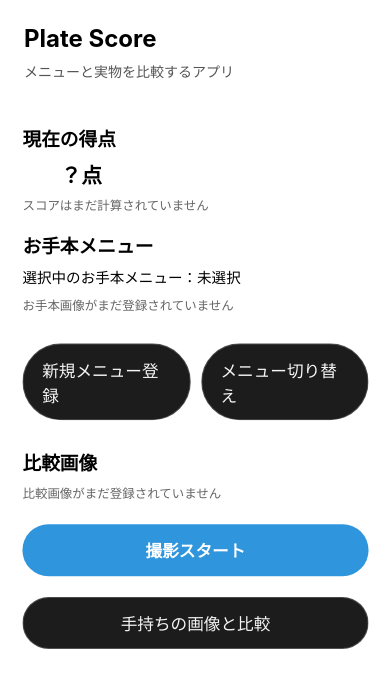
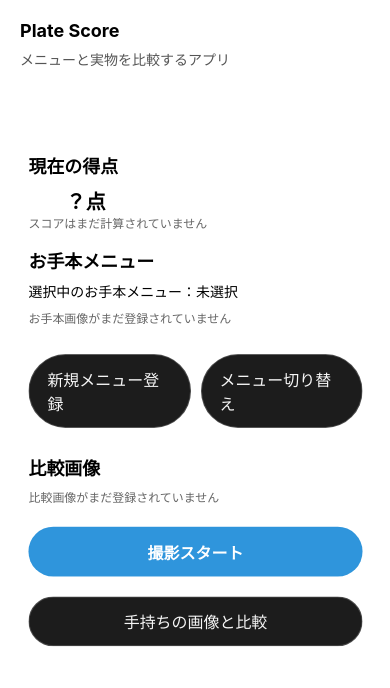
Before and after one commit to OmotoHaruuumi/PlateScore, a React Native app: screen / in a window 390 px wide. Shown: the top 688 px of the page. Built offline with nearby package versions, Linux system fonts and the light colour scheme.

Commit message:
背景が白になるようにした

```diff
--- a/App.tsx
+++ b/App.tsx
@@ -158,6 +158,7 @@ export default function App() {
 const styles = StyleSheet.create({
   container: {
     flex: 1,
+    backgroundColor: '#fff',
   },
   captureSafeArea: {
     backgroundColor: '#000',
--- a/src/screens/HomeScreen.tsx
+++ b/src/screens/HomeScreen.tsx
@@ -1,6 +1,7 @@
 // src/screens/HomeScreen.tsx
 import React, { useEffect, useRef, useState } from 'react';
-import { View, Text, StyleSheet, Image, useWindowDimensions, Modal, TouchableOpacity, Animated, Easing } from 'react-native';
+import { View, Text, StyleSheet, Image, useWindowDimensions, Modal, TouchableOpacity, Animated, Easing, ScrollView } from 'react-native';
+import { useSafeAreaInsets } from 'react-native-safe-area-context';
 import { ActionButton } from '../ui/ActionButton';
 
 type HomeScreenProps = {
@@ -34,10 +35,13 @@ export const HomeScreen: React.FC<HomeScreenProps> = ({
     onPressStartScoring,
 }) => {
     const [previewUri, setPreviewUri] = useState<string | null>(null);
+    const insets = useSafeAreaInsets();
     const { width: screenWidth, height: screenHeight } = useWindowDimensions();
+    const outerPadding = 8;
+    const availableWidth = Math.max(0, screenWidth - outerPadding * 2);
     const pulseAnim = useRef(new Animated.Value(1)).current;
     const pulseLoopRef = useRef<Animated.CompositeAnimation | null>(null);
-    const scale = Math.min(screenWidth / BASE_WIDTH, screenHeight / BASE_HEIGHT);
+    const scale = Math.min(availableWidth / BASE_WIDTH, screenHeight / BASE_HEIGHT);
     const spacingSm = Math.max(8, Math.round(10 * scale));
     const contentPadding = Math.max(16, Math.round(20 * scale));
     const spacingMd = Math.max(12, Math.round(16 * scale));
@@ -93,10 +97,16 @@ export const HomeScreen: React.FC<HomeScreenProps> = ({
                 <Text style={[styles.subtitle, { marginBottom: spacingLg }]}>メニューと実物を比較するアプリ</Text>
             </View>
 
-            <View style={styles.content}
+            <ScrollView
+                style={styles.content}
+                contentContainerStyle={[
+                    styles.contentInner,
+                    { paddingBottom: 30 + insets.bottom + spacingLg },
+                    { paddingHorizontal: outerPadding },
+                ]}
+                showsVerticalScrollIndicator={false}
             >
-                <View style={[styles.scaleStage, { transform: [{ scale }] }, { paddingHorizontal: contentPadding }]}
-                >
+                <View style={[styles.scaleStage, { transform: [{ scale }] }, { paddingHorizontal: contentPadding }]}>
                     <View style={[styles.section, { marginBottom: spacingMd }]}
                     >
                         <Text style={styles.sectionTitle}>現在の得点</Text>
@@ -196,7 +206,7 @@ export const HomeScreen: React.FC<HomeScreenProps> = ({
                         </View>
                     </View>
                 </View>
-            </View>
+            </ScrollView>
 
             <Modal
                 visible={Boolean(previewUri)}
@@ -233,8 +243,9 @@ export const HomeScreen: React.FC<HomeScreenProps> = ({
 const styles = StyleSheet.create({
     container: {
         flex: 1,
-        paddingHorizontal: 24,
-        paddingTop: 24,
+        paddingHorizontal: 20,
+        paddingTop: 20,
+        paddingBottom: 10,
     },
     header: {
         alignItems: 'flex-start',
@@ -244,12 +255,15 @@ const styles = StyleSheet.create({
         paddingTop: 30,
         paddingBottom: 30,
     },
+    contentInner: {
+        paddingTop: 30,
+    },
     scaleStage: {
         width: BASE_WIDTH,
         alignSelf: 'center',
     },
     title: {
-        fontSize: 24,
+        fontSize: 18,
         fontWeight: 'bold',
         textAlign: 'left',
         marginBottom: 8,
@@ -260,7 +274,7 @@ const styles = StyleSheet.create({
         textAlign: 'left',
     },
     section: {
-        marginBottom: 24,
+        marginBottom: 10,
     },
     sectionTitle: {
         fontSize: 18,
@@ -291,9 +305,9 @@ const styles = StyleSheet.create({
         flexDirection: 'row',
         alignItems: 'center',
         justifyContent: 'space-between',
-        marginBottom: 6,
+        marginBottom: 0,
         alignSelf: 'center',
-        width: '80%',
+        width: '90%',
         maxWidth: 260,
     },
     scoreActionWrapper: {
```
